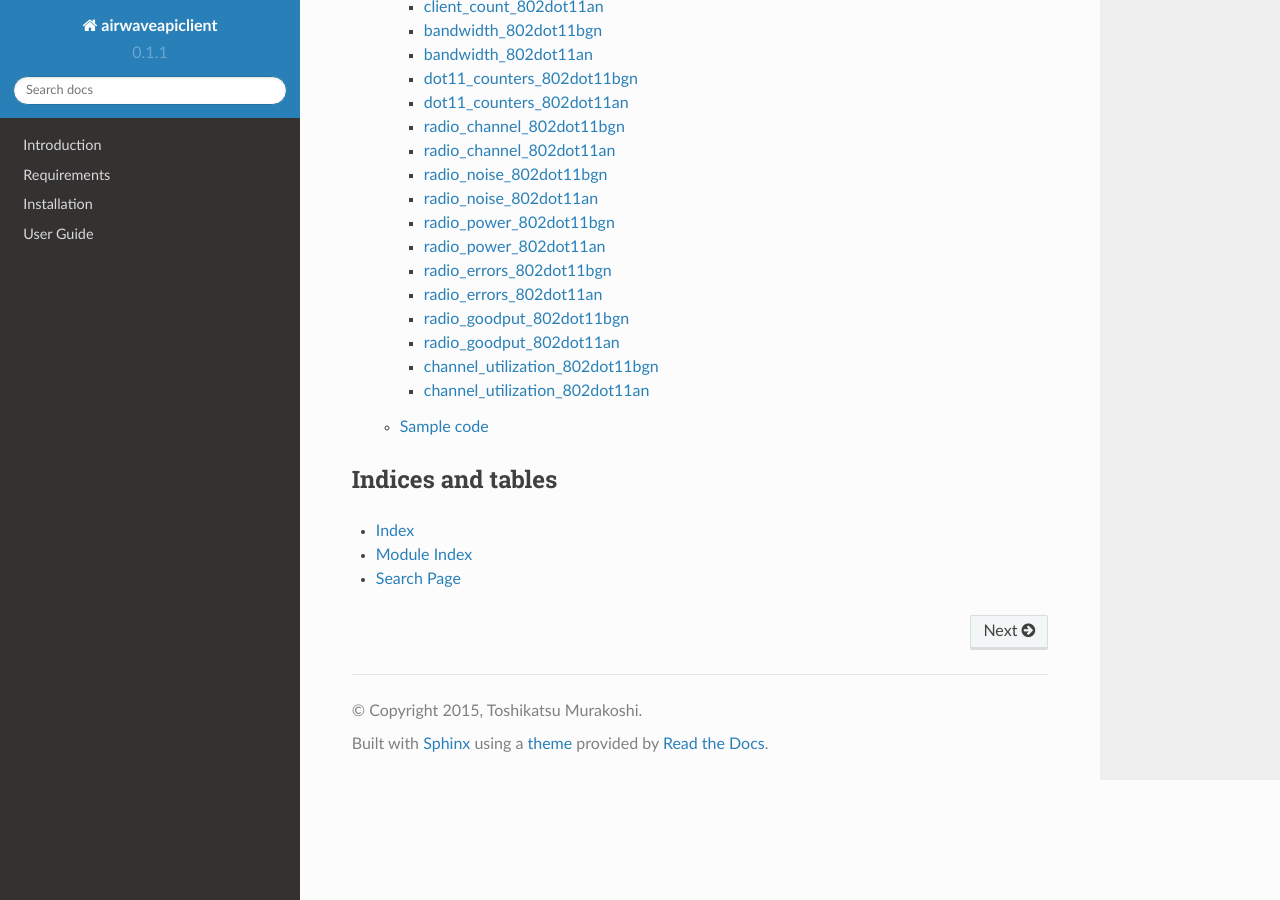
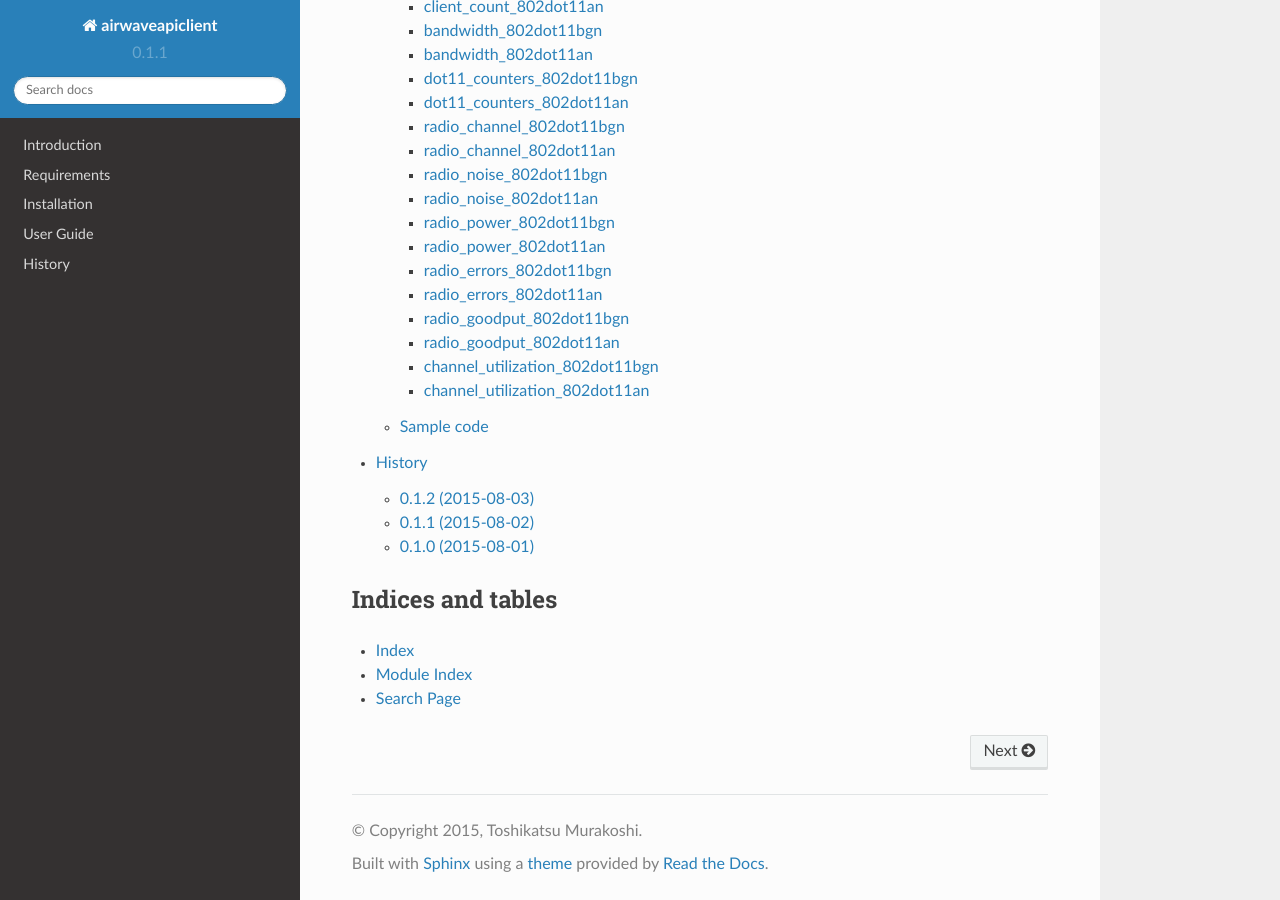
Before and after one commit to mtoshi/airwaveapiclient, a Sphinx documentation site: the page built from docs/source/index.rst, in a window 1280 px wide and 900 px high, scrolled down 1001 px. Built offline with Sphinx 7.4.7 and the Read the Docs theme 2.0.0, drawn with Linux system fonts in a browser that asks for light colours.

Commit message:
Add history doc.

```diff
--- /dev/null
+++ b/docs/source/history.rst
@@ -0,0 +1,14 @@
+History
+============
+
+0.1.2 (2015-08-03)
+------------------
+* Changed documentation.
+
+0.1.1 (2015-08-02)
+------------------
+* Changed documentation.
+
+0.1.0 (2015-08-01)
+------------------
+* First release
--- a/docs/source/index.rst
+++ b/docs/source/index.rst
@@ -28,6 +28,7 @@ Contents:
    require
    installation
    user_guide/index
+   history
 
 Indices and tables
 ==================
```
